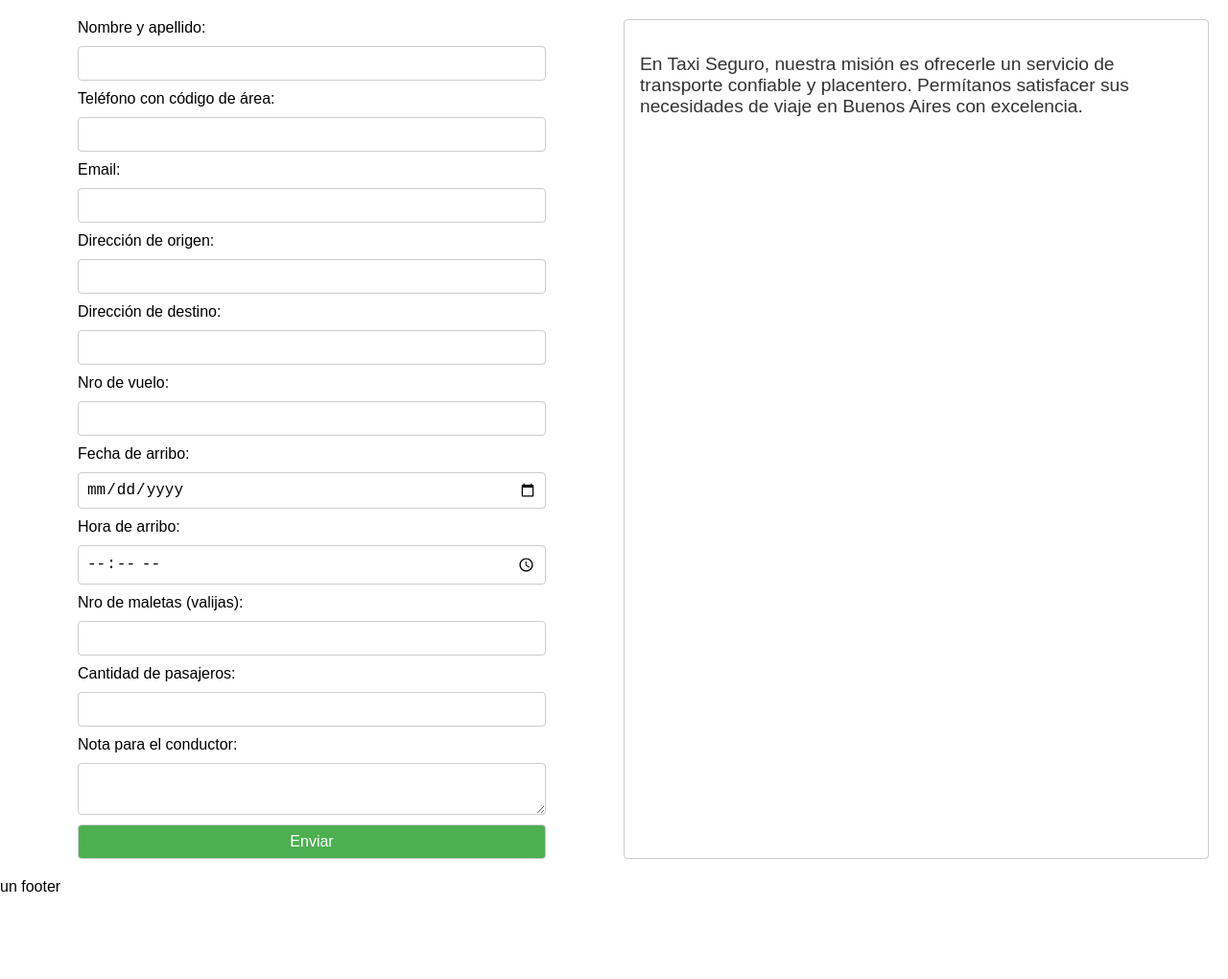
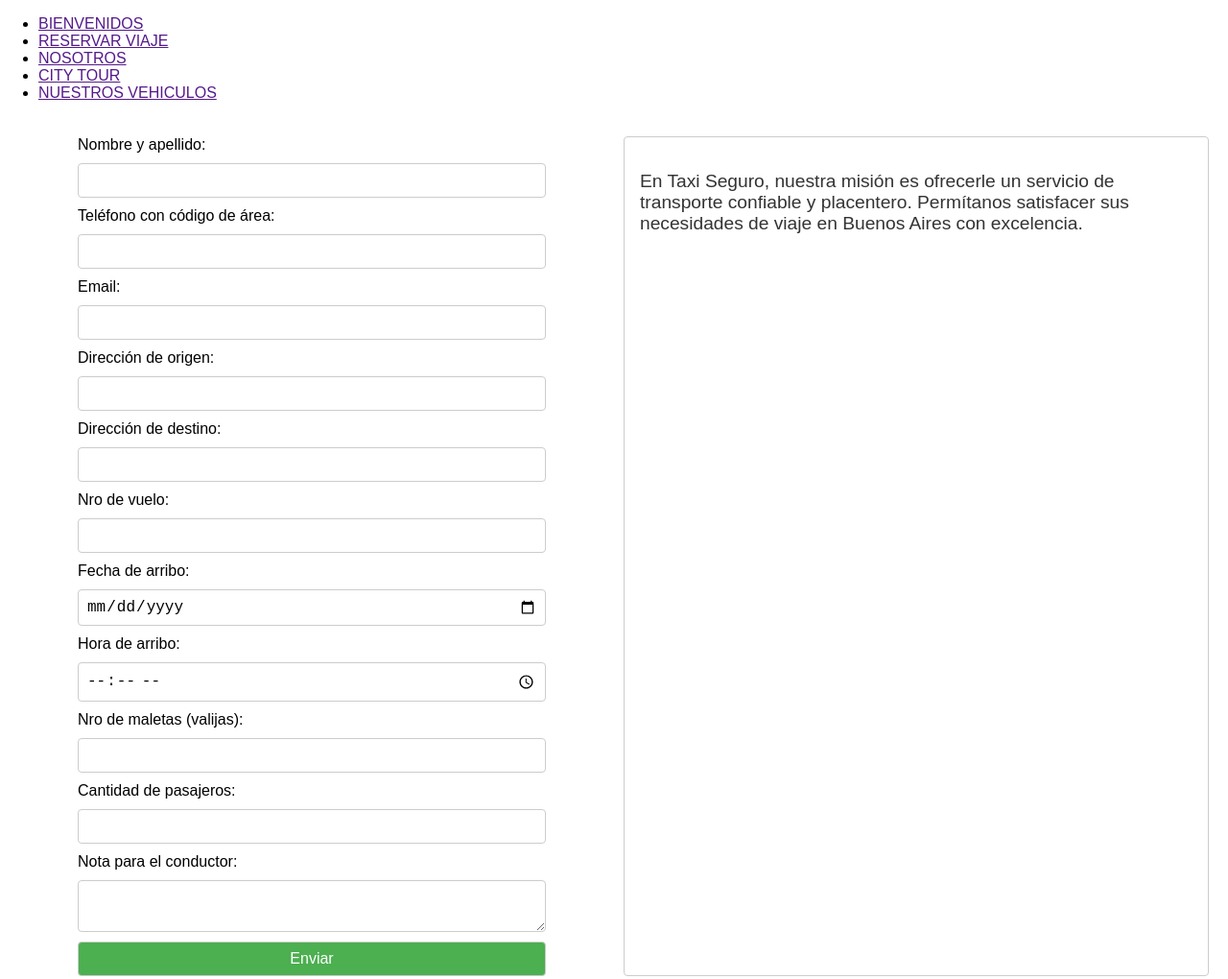
Before and after one commit to Siuss/Prueba, a plain HTML site: page index.html in a window 1280 px wide. Shown: the top 1020 px of the page at 96% size. Before the commit the page ends 933 px from the top, so only its background shows below. Drawn offline with Linux system fonts and the light colour scheme.

Commit message:
Se agregar el maquetado html para las opciones de menú.

```diff
--- a/index.html
+++ b/index.html
@@ -10,7 +10,15 @@
 
 <body>
     <header>
-        <nav></nav>
+        <nav>
+            <ul>
+                <li><a href="">BIENVENIDOS</a></li>
+                <li><a href="">RESERVAR VIAJE</a></li>
+                <li><a href="">NOSOTROS</a></li>
+                <li><a href="">CITY TOUR</a></li>
+                <li><a href="">NUESTROS VEHICULOS</a></li>
+            </ul>
+        </nav>
     </header>
     <main>
         <section id="booking_section">
```
